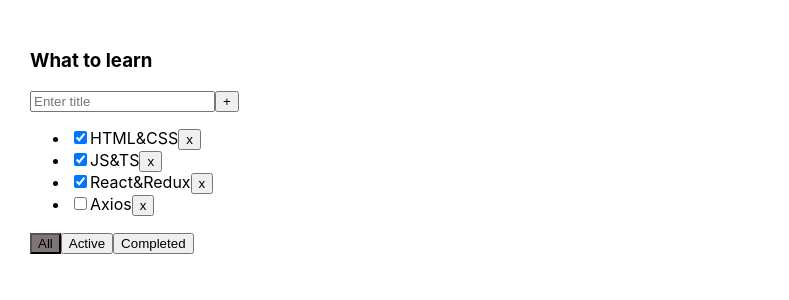
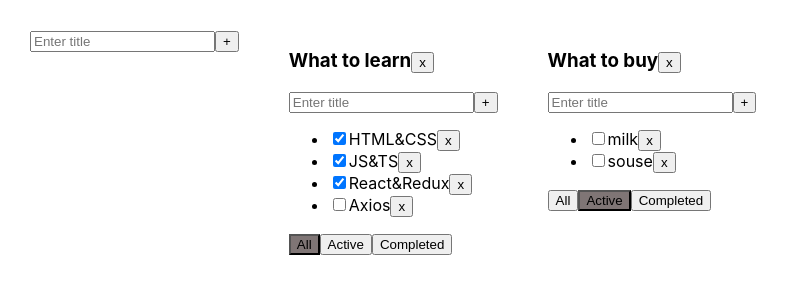
Before and after one commit to Israfil98/todo-list, a React (Create React App) app: page / in a window 1280 px wide. Shown: the top 300 px of the page, without its empty margins (0-789 px from the left). Built offline with nearby package versions, Linux system fonts and the light colour scheme.

Commit message:
add new todoLists state with useState, change tasks to TasksStateType array to aassociative array

```diff
--- a/src/App.tsx
+++ b/src/App.tsx
@@ -4,6 +4,7 @@ import { v1 } from 'uuid';
 import './App.css';
 
 import TodoList from './components/TodoList/TodoList';
+import AddItemForm from './components/common/AddItemForm/AddItemForm';
 
 //типизируем обьект Task, для того чтобы не ошибиться в написании св-в и не пропустить один из них
 export type TaskType = {
@@ -12,63 +13,123 @@ export type TaskType = {
     taskTitle: string
 }
 export type FilterValuesType = 'all' | 'completed' | 'active'
+type TodoListType = {
+    todoListId: string
+    todoListTitle: string
+    filter: FilterValuesType
+}
+
+type TasksStateType = {
+    [key: string]: Array<TaskType>
+}
 
 function App() {
     //создаем наш псевдо стейт, которые будем передавать в TodoList компоненту в качестве пропсов
     //так же указываем нужный тип данных стейта
     //засовываем наш стейт в хук useState, для того чтобы реакт мог понимать когда ему перерисовывать UI
-    const [tasks, setTasks] = useState<Array<TaskType>>([
+
+    const todoListId1 = v1()
+    const todoListId2 = v1()
+    const [todoLists, setTodoLists] = useState<Array<TodoListType>>([
+        {todoListId: todoListId1, todoListTitle: 'What to learn', filter: 'all'},
+        {todoListId: todoListId2, todoListTitle: 'What to buy', filter: 'active'}
+    ])
+    const [tasksObj, setTasks] = useState<TasksStateType>({
+        [todoListId1]: [
             {taskId: v1(), status: true, taskTitle: 'HTML&CSS'},
             {taskId: v1(), status: true, taskTitle: 'JS&TS'},
             {taskId: v1(), status: true, taskTitle: 'React&Redux'},
             {taskId: v1(), status: false, taskTitle: 'Axios'}
-    ])
-    const [filter, setFilter] = useState<FilterValuesType>('all')
+        ],
+        [todoListId2]: [
+            {taskId: v1(), status: false, taskTitle: 'milk'},
+            {taskId: v1(), status: true, taskTitle: 'bread'},
+            {taskId: v1(), status: false, taskTitle: 'souse'},
+            {taskId: v1(), status: true, taskTitle: 'water'}
+        ]
+    })
 
     //ф-ция по удалению тасок из массива тасок
-    function removeTask(taskId: string) {
+    function removeTask(todoListId: string, taskId: string) {
+        const tasks = tasksObj[todoListId]
         //метод массива filter возвращает новый массив, пропуская в него то, что будет указано в колбэк ф-ции
-        const resultTasks = tasks.filter((task) => task.taskId !== taskId)
+        tasksObj[todoListId] = tasks.filter((task) => task.taskId !== taskId)
         // ф-ция setState, которую возвращает хук useState, оповещает React когда стейт поменяется,
         // а точнее когда в него придет новый обьект, и только тогда перерисуется UI
-        setTasks(resultTasks)
+        setTasks({...tasksObj})
     }
 
-    function addTask(taskTitle: string) {
+    function addTask(todoListId: string, taskTitle: string) {
         const newTask: TaskType = {taskId: v1(), status: false, taskTitle}
-        setTasks([newTask, ...tasks])
+        const tasks = tasksObj[todoListId]
+        tasksObj[todoListId] = [newTask, ...tasks]
+        setTasks({...tasksObj})
     }
 
-    function changeTaskStatus(taskId: string, newStatus: boolean) {
+    function changeTaskStatus(todoListId: string, taskId: string, newStatus: boolean) {
+        const tasks = tasksObj[todoListId]
+
         const task = tasks.find((task) => task.taskId === taskId)
         if (task) {
             task.status = newStatus
+            setTasks({...tasksObj})
         }
-        setTasks([...tasks])
     }
 
-    let tasksForTodoList = tasks
-    if (filter === 'completed') {
-        tasksForTodoList = tasks.filter((task) => task.status)
-    } else if (filter === 'active') {
-        tasksForTodoList = tasks.filter((task) => !task.status)
+    function removeTodoList(todoListId: string) {
+        const filteredTodoLists = todoLists.filter((tl) => tl.todoListId !== todoListId)
+        setTodoLists(filteredTodoLists)
+        delete tasksObj[todoListId]
+        setTasks({...tasksObj})
     }
 
-    function changeFilter(newFilter: FilterValuesType) {
-        setFilter(newFilter)
+    function changeFilter(todoListId: string, newFilter: FilterValuesType) {
+        const tl = todoLists.find((tl) => tl.todoListId === todoListId)
+        if (tl) {
+            tl.filter = newFilter
+            setTodoLists([...todoLists])
+        }
+    }
+
+    function addTodoList(title: string) {
+        const newTodoList: TodoListType = {
+            todoListId: v1(),
+            todoListTitle: title,
+            filter: 'all'
+        }
+        setTodoLists([newTodoList, ...todoLists])
+        setTasks({...tasksObj, [newTodoList.todoListId]: []})
     }
 
     return (
         <div className="App">
+            <AddItemForm addItem={ addTodoList }/>
+            {
+                todoLists.map((tl) => {
+                    let tasksForTodoList = tasksObj[tl.todoListId]
+
+                    if (tl.filter === 'completed') {
+                        tasksForTodoList = tasksObj[tl.todoListId].filter((task) => task.status)
+                    } else if (tl.filter === 'active') {
+                        tasksForTodoList = tasksObj[tl.todoListId].filter((task) => !task.status)
+                    }
+
+                    return (
                         <TodoList
-                todoListTitle='What to learn'
+                            key={ tl.todoListId }
+                            id={ tl.todoListId }
+                            todoListTitle={ tl.todoListTitle }
                             tasks={ tasksForTodoList }
-                filter={ filter }
+                            removeTask={ removeTask }
+                            filter={ tl.filter }
                             changeFilter={ changeFilter }
-                removeTask={ removeTask }
                             addTask={ addTask }
                             changeTaskStatus={ changeTaskStatus }
+                            removeTodoList={ removeTodoList }
                         />
+                    )
+                })
+            }
         </div>
     );
 }
--- a/src/components/TodoList/TodoList.tsx
+++ b/src/components/TodoList/TodoList.tsx
@@ -1,58 +1,44 @@
-import React, { ChangeEvent, KeyboardEvent, useState } from 'react';
+import React, { ChangeEvent } from 'react';
 
 import { FilterValuesType, TaskType } from '../../App';
+import AddItemForm from '../common/AddItemForm/AddItemForm';
 
 //типизируем пропсы для компонента TodoList
 type PropsType = {
+    id: string
     todoListTitle: string
     tasks: Array<TaskType>
-    removeTask: (taskId: string) => void
     filter: FilterValuesType
-    changeFilter: (newFilter: FilterValuesType) => void
-    addTask: (taskTitle: string) => void
-    changeTaskStatus: (taskId: string, newStatus: boolean) => void
+    removeTask: (todoListId: string, taskId: string) => void
+    changeFilter: (todoListId: string, newFilter: FilterValuesType) => void
+    addTask: (todoListId: string, taskTitle: string) => void
+    changeTaskStatus: (todoListId: string, taskId: string, newStatus: boolean) => void
+    removeTodoList: (todoListId: string) => void
 }
 
 function TodoList(props: PropsType) {
-    const [title, setTitle] = useState<string>('')
-    const [error, setError] = useState<string | null>(null)
-
-    const onTaskTitleChangeHandler = (e: ChangeEvent<HTMLInputElement>) => {
-        setTitle(e.currentTarget.value)
-
+    const removeTodoListHandler = () => {
+        props.removeTodoList(props.id)
     }
-    const onNewTaskAddHandler = () => {
-        if (title.trim() !== '') {
-            props.addTask(title)
-            setTitle('')
-        } else {
-            setError('Title is required')
-        }
-    }
-    const onKeyPressHandler = (e: KeyboardEvent<HTMLInputElement>) => {
-        if (e.ctrlKey && e.charCode === 13) {
-            onNewTaskAddHandler()
-        }
-        setError(null)
+    const addTaskHandler = (title: string) => {
+        props.addTask(props.id, title)
     }
 
     return (
         <div>
-            <h3>{ props.todoListTitle }</h3>
-            <div>
-                <input className={ error ? 'error' : '' } placeholder='Enter title' value={ title }
-                       onChange={ onTaskTitleChangeHandler } onKeyPress={ onKeyPressHandler }/>
-                <button onClick={ onNewTaskAddHandler }>+</button>
-                { error && <div className='error-message'>{ error }</div> }
-            </div>
+            <h3>{ props.todoListTitle }
+                <button onClick={ removeTodoListHandler }>x
+                </button>
+            </h3>
+            <AddItemForm addItem={ addTaskHandler }/>
             <ul>
                 {
                     props.tasks.map((task) => {
                         const removeTaskHandler = () => {
-                            props.removeTask(task.taskId)
+                            props.removeTask(props.id, task.taskId)
                         }
                         const onTaskChangeHandler = (e: ChangeEvent<HTMLInputElement>) => {
-                            props.changeTaskStatus(task.taskId, e.currentTarget.checked)
+                            props.changeTaskStatus(props.id, task.taskId, e.currentTarget.checked)
                         }
 
                         return (
@@ -67,13 +53,13 @@ function TodoList(props: PropsType) {
             </ul>
             <div>
                 <button className={ props.filter === 'all' ? 'active-filter' : '' }
-                        onClick={ () => props.changeFilter('all') }>All
+                        onClick={ () => props.changeFilter(props.id, 'all') }>All
                 </button>
                 <button className={ props.filter === 'active' ? 'active-filter' : '' }
-                        onClick={ () => props.changeFilter('active') }>Active
+                        onClick={ () => props.changeFilter(props.id, 'active') }>Active
                 </button>
                 <button className={ props.filter === 'completed' ? 'active-filter' : '' }
-                        onClick={ () => props.changeFilter('completed') }>Completed
+                        onClick={ () => props.changeFilter(props.id, 'completed') }>Completed
                 </button>
             </div>
         </div>
--- /dev/null
+++ b/src/components/common/AddItemForm/AddItemForm.tsx
@@ -0,0 +1,40 @@
+import React, { ChangeEvent, KeyboardEvent, useState } from 'react';
+
+type PropsType = {
+    addItem: (title: string) => void
+}
+
+function AddItemForm(props: PropsType) {
+    const [title, setTitle] = useState<string>('')
+    const [error, setError] = useState<string | null>(null)
+
+    const onTaskTitleChangeHandler = (e: ChangeEvent<HTMLInputElement>) => {
+        setTitle(e.currentTarget.value)
+
+    }
+    const onNewTaskAddHandler = () => {
+        if (title.trim() !== '') {
+            props.addItem(title)
+            setTitle('')
+        } else {
+            setError('Title is required')
+        }
+    }
+    const onKeyPressHandler = (e: KeyboardEvent<HTMLInputElement>) => {
+        if (e.ctrlKey && e.charCode === 13) {
+            onNewTaskAddHandler()
+        }
+        setError(null)
+    }
+
+    return (
+        <div>
+            <input className={ error ? 'error' : '' } placeholder='Enter title' value={ title }
+                   onChange={ onTaskTitleChangeHandler } onKeyPress={ onKeyPressHandler }/>
+            <button onClick={ onNewTaskAddHandler }>+</button>
+            { error && <div className='error-message'>{ error }</div> }
+        </div>
+    );
+}
+
+export default AddItemForm;
```
Lines whose indentation alone changed are shown as unchanged.
